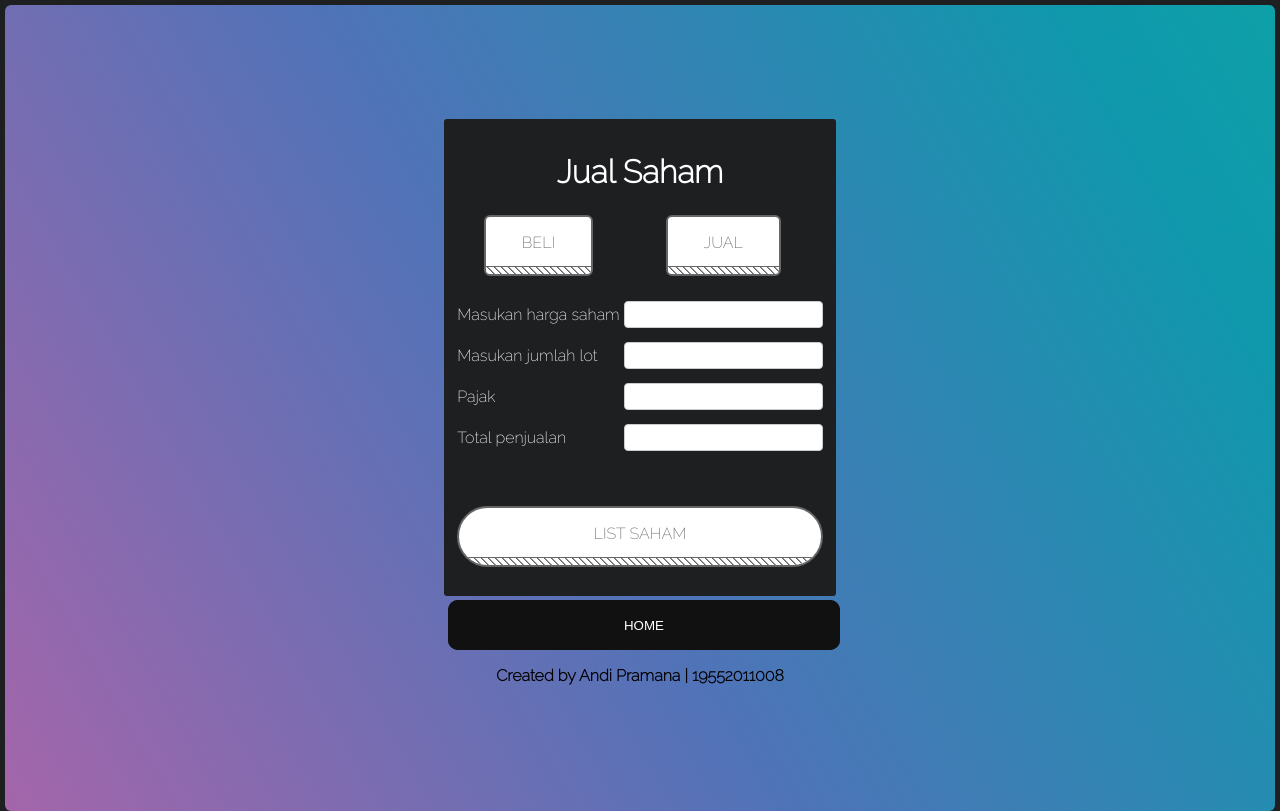
After one commit to andipramana/sahamku, a Flask app: page /kalkulator_ in a window 1280 px wide. The commit adds this page. Run offline with Flask 2, Linux system fonts and the light colour scheme.

Commit message:
Finishing

```diff
--- a/app.py
+++ b/app.py
@@ -1,14 +1,29 @@
 from flask import Flask, render_template
-from models import saham
+from services import saham_services
 from sources import saham_db
 
 app = Flask(__name__)
 
 
-@app.route('/')
+@app.route("/")
 def home():
-    data = saham.getAllStock(saham_db.jii70, '.JK')
-    return render_template('index.html', data=data)
+    return render_template("index.html")
+
+
+@app.route("/kalkulator")
+def kalkulator():
+    return render_template(kalkulator.__name__ + ".html")
+
+
+@app.route("/kalkulator_")
+def kalkulator_():
+    return render_template(kalkulator_.__name__ + ".html")
+
+
+@app.route("/list_saham")
+def list_saham():
+    data = saham_services.getAllStock(saham_db.example, '.JK')
+    return render_template(list_saham.__name__ + ".html", data=data)
 
 
 if __name__ == '__main__':
--- a/services/saham_services.py
+++ b/services/saham_services.py
@@ -16,9 +16,9 @@ def rupiah_format(angka):
 
 
 def getStock(code, country_id):
-    code = code + country_id
+    code = code
     saham = Saham('', 0, 0, 0, 0, 0, 0, 0)
-    my_share = share.Share(code)
+    my_share = share.Share(code + country_id)
 
     try:
         symbol_data = my_share.get_historical(share.PERIOD_TYPE_DAY, 1,
--- a/sources/saham_db.py
+++ b/sources/saham_db.py
@@ -47,3 +47,7 @@ jii70 = ['AALI', 'ACES', 'ADHI', 'ADRO', 'AKRA', 'ANTM', 'BIRD', 'BMTR', 'BRIS',
          'MYOR', 'PGAS', 'POWR', 'PTBA', 'PTPP', 'PWON', 'RALS', 'ROTI', 'SCMA', 'SIDO',
          'SILO', 'SIMP', 'SMBR', 'SMGR', 'SMRA', 'SMSM', 'SSIA', 'TINS', 'TKIM', 'TLKM',
          'TPIA', 'UCID', 'ULTJ', 'UNTR', 'UNVR', 'WEGE', 'WIKA', 'WOOD', 'WSBP', 'WTON']
+
+top10 = ['BBCA', 'BBRI', 'TLKM', 'BMRI', 'UNVR', 'ASII', 'HMSP', 'TPIA', 'BBNI', 'ICBP']
+
+example = ['BBCA', 'TLKM', 'UNVR', 'HMSP', 'ICBP']
--- a/static/css/style.css
+++ b/static/css/style.css
@@ -0,0 +1,252 @@
+@import url("https://fonts.googleapis.com/css?family=Raleway:200");
+
+body {
+  display: flex;
+  justify-content: center;
+  align-items: center;
+  height: 100%;
+  background: #1d1f20;
+}
+
+#content {
+  display: block;
+}
+
+#box {
+  margin-top: 1%;
+  display: flex;
+  align-items: center;
+  justify-content: center;
+  color: white;
+  font-family: "Raleway";
+  padding: 10px;
+}
+.gradient-border {
+  --borderWidth: 3px;
+  background: #1d1f20;
+  position: relative;
+  border-radius: var(--borderWidth);
+}
+.gradient-border:after {
+  content: "";
+  position: absolute;
+  top: calc(-1 * var(--borderWidth));
+  left: calc(-1 * var(--borderWidth));
+  height: calc(100% + var(--borderWidth) * 2);
+  width: calc(100% + var(--borderWidth) * 2);
+  background: linear-gradient(
+    60deg,
+    #f79533,
+    #f37055,
+    #ef4e7b,
+    #a166ab,
+    #5073b8,
+    #1098ad,
+    #07b39b,
+    #6fba82
+  );
+  border-radius: calc(2 * var(--borderWidth));
+  z-index: -1;
+  animation: animatedgradient 3s ease alternate infinite;
+  background-size: 300% 300%;
+}
+
+@keyframes stripe-slide {
+  0% {
+    background-position: 0% 0;
+  }
+  100% {
+    background-position: 100% 0;
+  }
+}
+
+.right {
+  text-align: right;
+}
+
+.row {
+  border-bottom: 1px solid white;
+  padding: 5px;
+}
+
+.btn {
+  text-align: center;
+  overflow: visible;
+  margin: 0;
+  padding: 0;
+  border: 0;
+  background: transparent;
+  font: inherit;
+  line-height: normal;
+  cursor: pointer;
+  -moz-user-select: text;
+  display: block;
+  text-decoration: none;
+  text-transform: uppercase;
+  padding: 16px 36px 22px;
+  background-color: #fff;
+  color: #666;
+  border: 2px solid #666;
+  border-radius: 6px;
+  margin-bottom: 16px;
+  transition: all 0.5s ease;
+}
+
+.btn:-moz-focus-inner {
+  padding: 0;
+  border: 0;
+}
+.btn--stripe {
+  overflow: hidden;
+  position: relative;
+}
+.btn--stripe:after {
+  content: "";
+  display: block;
+  height: 7px;
+  width: 100%;
+  background-image: repeating-linear-gradient(
+    45deg,
+    #666,
+    #666 1px,
+    transparent 2px,
+    transparent 5px
+  );
+  -webkit-backface-visibility: hidden;
+  backface-visibility: hidden;
+  border-top: 1px solid #666;
+  position: absolute;
+  left: 0;
+  bottom: 0;
+  background-size: 7px 7px;
+}
+.btn--stripe:hover {
+  background-color: #666;
+  color: #fff;
+  border-color: #000;
+}
+.btn--stripe:hover:after {
+  background-image: repeating-linear-gradient(
+    45deg,
+    #fff,
+    #fff 1px,
+    transparent 2px,
+    transparent 5px
+  );
+  border-top: 1px solid #000;
+  animation: stripe-slide 12s infinite linear forwards;
+}
+.btn--large {
+  width: 50%;
+}
+.btn--radius {
+  border-radius: 36px;
+}
+
+@keyframes animatedgradient {
+  0% {
+    background-position: 0% 50%;
+  }
+  50% {
+    background-position: 100% 50%;
+  }
+  100% {
+    background-position: 0% 50%;
+  }
+}
+
+.glow-on-hover {
+  width: 100%;
+  margin: 1%;
+  display: block;
+  height: 50px;
+  border: none;
+  outline: none;
+  color: #fff;
+  background: #111;
+  cursor: pointer;
+  position: relative;
+  z-index: 0;
+  border-radius: 10px;
+}
+
+.glow-on-hover:before {
+  content: "";
+  background: linear-gradient(
+    45deg,
+    #ff0000,
+    #ff7300,
+    #fffb00,
+    #48ff00,
+    #00ffd5,
+    #002bff,
+    #7a00ff,
+    #ff00c8,
+    #ff0000
+  );
+  position: absolute;
+  top: -2px;
+  left: -2px;
+  background-size: 400%;
+  z-index: -1;
+  filter: blur(5px);
+  width: calc(100% + 4px);
+  height: calc(100% + 4px);
+  animation: glowing 20s linear infinite;
+  opacity: 0;
+  transition: opacity 0.3s ease-in-out;
+  border-radius: 10px;
+}
+
+.glow-on-hover:active {
+  color: #000;
+}
+
+.glow-on-hover:active:after {
+  background: transparent;
+}
+
+.glow-on-hover:hover:before {
+  opacity: 1;
+}
+
+.glow-on-hover:after {
+  z-index: -1;
+  content: "";
+  position: absolute;
+  width: 100%;
+  height: 100%;
+  background: #111;
+  left: 0;
+  top: 0;
+  border-radius: 10px;
+}
+
+@keyframes glowing {
+  0% {
+    background-position: 0 0;
+  }
+  50% {
+    background-position: 400% 0;
+  }
+  100% {
+    background-position: 0 0;
+  }
+}
+
+input {
+  width: 100%;
+  padding: 5px 10px;
+  margin: 5px 0;
+  display: inline-block;
+  border: 1px solid #ccc;
+  border-radius: 4px;
+  box-sizing: border-box;
+}
+
+@media screen and (min-width: 1081px) {
+  html,
+  body {
+    height: 100%;
+  }
+}
--- /dev/null
+++ b/static/js/script.js
@@ -0,0 +1,63 @@
+var modal = document.getElementById("modal");
+var hargaSaham = document.getElementById("hargaSaham");
+var jumlahLot = document.getElementById("jumlahLot");
+var biaya = document.getElementById("biaya");
+var pajak = document.getElementById("pajak");
+var totalBiaya = document.getElementById("totalBiaya");
+var totalLabel = document.getElementById("totalLabel");
+var lotLabel = document.getElementById("lotLabel");
+var rowBiaya = document.getElementById("rowBiaya");
+var rowModal = document.getElementById("rowModal");
+var labelKalkulator = document.getElementById("labelKalkulator");
+var fee = 0;
+
+if (rowModal) {
+  if (window.getComputedStyle(rowModal).display === "none") {
+    jual();
+  } else {
+    beli();
+  }
+}
+
+function calculate() {
+  if (hargaSaham.value > 0) {
+    if (fee == 0.0019) {
+      jumlahLot.value = Math.floor(
+        (modal.value - modal.value * fee) / hargaSaham.value / 100
+      );
+      biaya.value = jumlahLot.value * hargaSaham.value * 100;
+      pajak.value = biaya.value * fee;
+      totalBiaya.value =
+        parseFloat(biaya.value, 10) + parseFloat(pajak.value, 10);
+    } else {
+      biaya.value = jumlahLot.value * hargaSaham.value * 100;
+      pajak.value = biaya.value * fee;
+      totalBiaya.value =
+        parseFloat(biaya.value, 10) - parseFloat(pajak.value, 10);
+    }
+  }
+}
+
+function beli() {
+  fee = 0.0019;
+  totalLabel.innerHTML = "Total biaya";
+  jumlahLot.setAttribute("readonly", "true");
+  rowBiaya.style.display = "contents";
+  rowModal.style.display = "contents";
+  lotLabel.innerHTML = "Jumlah lot bisa dibeli";
+  labelKalkulator.innerHTML = "Beli Saham";
+
+  calculate();
+}
+
+function jual() {
+  fee = 0.0029;
+  totalLabel.innerHTML = "Total penjualan";
+  jumlahLot.removeAttribute("readonly");
+  rowBiaya.style.display = "none";
+  rowModal.style.display = "none";
+  lotLabel.innerHTML = "Masukan jumlah lot";
+  labelKalkulator.innerHTML = "Jual Saham";
+
+  calculate();
+}
--- a/templates/base.html
+++ b/templates/base.html
@@ -1,25 +1,28 @@
-<!DOCTYPE html>
+<!doctype html>
 <html lang="en">
-  <head>
-    <meta charset="UTF-8" />
-    <meta http-equiv="X-UA-Compatible" content="IE=edge" />
-    <meta name="viewport" content="width=device-width" , initial-scale="1.0" />
-    <link rel="icon" href={{ url_for('static', filename='img/favicon.png') }}
-    type="image/x-icon" />
-    <!-- prettier-ignore -->
-    {% block header %}
-    {% endblock header %}
-    <title>{% block title %} {% endblock title %}</title>
-  </head>
-  <body>
-    <!-- prettier-ignore -->
-    <h2>{% block page_title %} {% endblock page_title %}</h2>
-    <!-- prettier-ignore -->
-    {% block content %}
+<head>
+    <meta charset="UTF-8">
+    <meta name="viewport"
+          content="width=device-width, user-scalable=no, initial-scale=1.0, maximum-scale=1.0, minimum-scale=1.0">
+    <meta http-equiv="X-UA-Compatible" content="ie=edge">
+    <link rel="stylesheet" href={{ url_for('static', filename='css/style.css') }}>
+    <link rel="icon" href={{ url_for('static', filename='favicon.png') }} type="image/x-icon"/>
+    {% block header %}{% endblock %}
+    <title>{% block title %}{% endblock %}</title>
+</head>
+<body class="gradient-border">
+    <div id="content">
+        <div class="gradient-border" id="box">
+            {% block content %}
+            {% endblock %}
+            <br/>
+        </div>
 
-    {%endblock content %}
+        <button class="glow-on-hover" type="button" onclick="location.href='/'">HOME</button>
 
-    {% block footer %}
-    {% endblock footer %}
-  </body>
+        <div style="text-align: center; font-family: Raleway; font-weight: bold;"><p>Created by Andi Pramana | 19552011008</p></div>
+    </div>
+
+    <script src={{ url_for('static', filename='js/script.js') }}></script>
+</body>
 </html>
--- /dev/null
+++ b/templates/kalkulator_.html
@@ -0,0 +1,106 @@
+<!-- prettier-ignore -->
+{% extends "base.html" %}
+{% block title %}Kalkulator Saham{% endblock %}
+{%block title_h1 %}Kalkulator Saham{% endblock %}
+{% block content %}
+<table>
+  <tr>
+    <td colspan="2">
+      <h1 style="text-align: center" id="labelKalkulator">Jual Saham</h1>
+    </td>
+  </tr>
+  <tr>
+    <td align="center">
+      <button id="beli" class="btn btn--stripe" onclick="beli()">Beli</button>
+    </td>
+    <td align="center">
+      <button id="jual" class="btn btn--stripe" onclick="jual()">Jual</button>
+    </td>
+  </tr>
+
+  <tr style="display: none" id="rowModal">
+    <td>
+      <label for="modal">Masukan modal</label>
+    </td>
+    <td>
+      <input
+        type="number"
+        oninput="calculate()"
+        name="modal"
+        id="modal"
+        min="5000"
+      />
+    </td>
+  </tr>
+
+  <tr>
+    <td>
+      <label for="hargaSaham">Masukan harga saham</label>
+    </td>
+    <td>
+      <input
+        type="number"
+        oninput="calculate()"
+        name="hargaSaham"
+        id="hargaSaham"
+        min="50"
+      />
+    </td>
+  </tr>
+
+  <tr>
+    <td>
+      <label for="jumlahLot" id="lotLabel">Masukan jumlah lot</label>
+    </td>
+    <td>
+      <input
+        type="number"
+        name="jumlahLot"
+        oninput="calculate()"
+        id="jumlahLot"
+      />
+    </td>
+  </tr>
+
+  <tr style="display: none" id="rowBiaya">
+    <td>
+      <label for="biaya">Biaya</label>
+    </td>
+    <td>
+      <input type="number" name="biaya" id="biaya" readonly />
+    </td>
+  </tr>
+
+  <tr>
+    <td>
+      <label for="pajak">Pajak</label>
+    </td>
+    <td>
+      <input type="number" name="pajak" id="pajak" readonly />
+    </td>
+  </tr>
+
+  <tr>
+    <td>
+      <label for="totalBiaya" id="totalLabel">Total penjualan</label>
+    </td>
+    <td>
+      <input type="number" name="totalBiaya" id="totalBiaya" readonly />
+    </td>
+  </tr>
+
+  <tr>
+    <td><br /></td>
+  </tr>
+  <tr>
+    <td><br /></td>
+  </tr>
+
+  <tr>
+    <td colspan="2">
+      <a href="/list_saham" class="btn btn--stripe btn--radius">List Saham</a>
+    </td>
+  </tr>
+</table>
+
+{% endblock %}
```
Also changed, not shown: templates/index.html (+19 -39 lines), templates/kalkulator.html (added, +107 -0 lines), templates/list_saham.html (added, +40 -0 lines).
